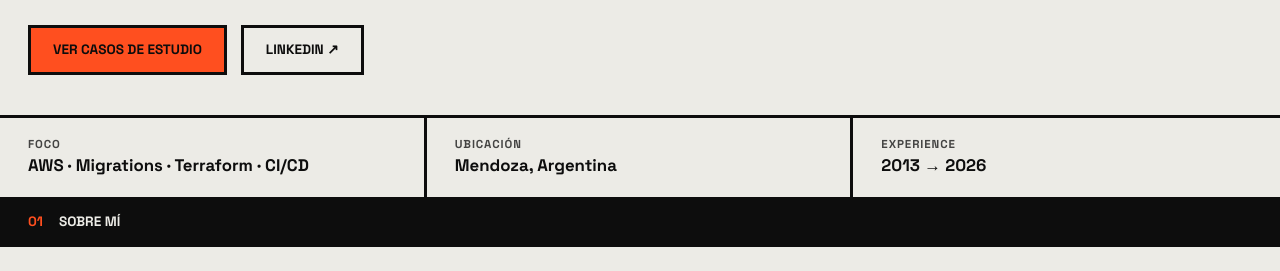
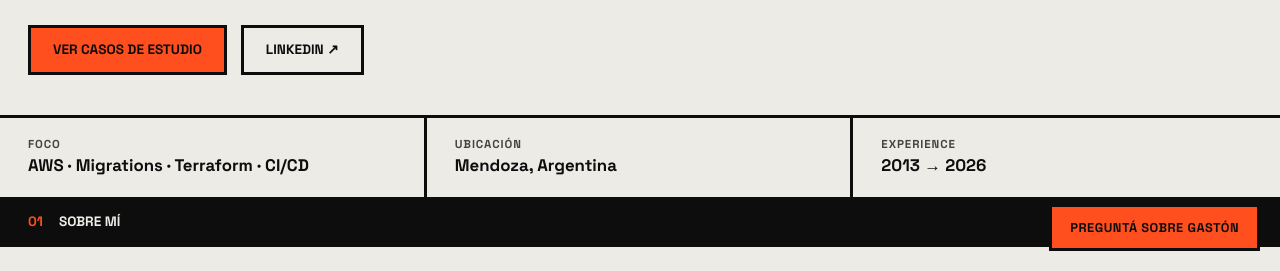
Before and after one commit to gastonfreireGit/gastonfreire, a plain HTML site: page index.html in a window 1280 px wide. Both pictures are taken after a click on the button "ES". Shown: the part 529-800 px from the top of the page. Drawn offline with Linux system fonts and the light colour scheme.

Commit message:
Add AI assistant chat widget

```diff
--- /dev/null
+++ b/chat.js
@@ -0,0 +1,149 @@
+(() => {
+  const API_URL = "https://93pz4yy8xd.execute-api.us-east-1.amazonaws.com/chat";
+  const T = {
+    en: {
+      open: "Ask about Gastón", title: "Ask about Gastón", ph: "Ask about my career, skills or certs…", send: "Send",
+      hello: "Hi! I'm an AI assistant that answers questions about Gastón's career, skills and certifications.",
+      starters: ["What migrations has Gastón done?", "What are his main AWS skills?", "How can I contact him?"],
+      limit: "The daily question limit was reached. Please reach out to Gastón on LinkedIn.",
+      error: "Something went wrong. Please try again in a moment.",
+    },
+    es: {
+      open: "Preguntá sobre Gastón", title: "Preguntá sobre Gastón", ph: "Preguntá sobre su carrera, skills o certificaciones…", send: "Enviar",
+      hello: "¡Hola! Soy un asistente de IA que responde preguntas sobre la carrera, skills y certificaciones de Gastón.",
+      starters: ["¿Qué migraciones hizo Gastón?", "¿Cuáles son sus skills principales en AWS?", "¿Cómo puedo contactarlo?"],
+      limit: "Se alcanzó el límite diario de preguntas. Escribile a Gastón por LinkedIn.",
+      error: "Algo salió mal. Probá de nuevo en un momento.",
+    },
+  };
+  const lang = () => (document.documentElement.lang === "es" ? "es" : "en");
+  const tr = (k) => T[lang()][k];
+
+  const css = `
+  .gfb-btn{position:fixed;right:20px;bottom:20px;z-index:50;font:700 .8rem "Space Grotesk",sans-serif;text-transform:uppercase;letter-spacing:.04em;padding:12px 18px;background:var(--hi);color:var(--hi-ink);border:3px solid var(--ink);cursor:pointer}
+  .gfb-btn:hover{background:var(--ink);color:var(--bg)}
+  .gfb-panel{position:fixed;right:20px;bottom:20px;z-index:60;width:min(380px,calc(100vw - 40px));height:min(560px,calc(100vh - 40px));display:none;flex-direction:column;background:var(--bg);color:var(--ink);border:3px solid var(--ink);font:15px/1.45 "Space Grotesk",sans-serif}
+  .gfb-panel.open{display:flex}
+  .gfb-head{display:flex;justify-content:space-between;align-items:center;padding:10px 14px;background:var(--ink);color:var(--bg);font-weight:700;text-transform:uppercase;font-size:.8rem}
+  .gfb-head button{background:none;border:0;color:inherit;font:inherit;cursor:pointer}
+  .gfb-log{flex:1;overflow:auto;padding:14px;display:flex;flex-direction:column;gap:10px}
+  .gfb-m{padding:8px 12px;border:2px solid var(--ink);max-width:88%;white-space:pre-wrap;word-wrap:break-word}
+  .gfb-m a{color:inherit;font-weight:700;text-decoration:underline}
+  .gfb-m.u{align-self:flex-end;background:var(--hi);color:var(--hi-ink)}
+  .gfb-chips{display:flex;flex-direction:column;gap:6px}
+  .gfb-chips button{text-align:left;background:none;color:inherit;border:2px solid var(--ink);padding:6px 10px;font:inherit;cursor:pointer}
+  .gfb-chips button:hover{background:var(--ink);color:var(--bg)}
+  .gfb-form{display:flex;border-top:3px solid var(--ink)}
+  .gfb-form input{flex:1;min-width:0;border:0;padding:12px 14px;background:var(--bg);color:var(--ink);font:inherit;outline:none}
+  .gfb-form button{border:0;border-left:3px solid var(--ink);background:var(--ink);color:var(--bg);padding:0 16px;font:700 .8rem "Space Grotesk",sans-serif;text-transform:uppercase;cursor:pointer}
+  .gfb-form button:disabled{opacity:.5}`;
+  const style = document.createElement("style");
+  style.textContent = css;
+  document.head.appendChild(style);
+
+  const el = (tag, cls, text) => {
+    const n = document.createElement(tag);
+    if (cls) n.className = cls;
+    if (text) n.textContent = text;
+    return n;
+  };
+
+  const btn = el("button", "gfb-btn");
+  const panel = el("div", "gfb-panel");
+  const head = el("div", "gfb-head");
+  const title = el("span");
+  const close = el("button", "", "✕");
+  close.setAttribute("aria-label", "Close");
+  head.append(title, close);
+  const log = el("div", "gfb-log");
+  log.setAttribute("aria-live", "polite");
+  const form = el("form", "gfb-form");
+  const input = el("input");
+  input.maxLength = 500;
+  const send = el("button");
+  send.type = "submit";
+  form.append(input, send);
+  panel.append(head, log, form);
+  document.body.append(btn, panel);
+
+  let history = [];
+  let busy = false;
+
+  const fill = (node, text) => {
+    node.textContent = "";
+    const clean = text.replace(/\[([^\]]+)\]\((https?:\/\/[^)\s]+)\)/g, "$2");
+    clean.split(/(https:\/\/[^\s)]+)/g).forEach((part) => {
+      if (/^https:\/\//.test(part)) {
+        const a = el("a", "", part.replace(/^https:\/\/(www\.)?/, "").replace(/\/$/, ""));
+        a.href = part; a.target = "_blank"; a.rel = "noopener noreferrer";
+        node.appendChild(a);
+      } else node.appendChild(document.createTextNode(part));
+    });
+  };
+
+  const add = (text, who) => {
+    const m = el("div", "gfb-m " + (who === "user" ? "u" : "a"));
+    fill(m, text);
+    log.appendChild(m);
+    log.scrollTop = log.scrollHeight;
+    return m;
+  };
+
+  function labels() {
+    btn.textContent = tr("open");
+    title.textContent = tr("title");
+    input.placeholder = tr("ph");
+    send.textContent = tr("send");
+  }
+
+  function intro() {
+    log.textContent = "";
+    history = [];
+    add(tr("hello"), "assistant");
+    const chips = el("div", "gfb-chips");
+    tr("starters").forEach((q) => {
+      const b = el("button", "", q);
+      b.type = "button";
+      b.onclick = () => ask(q);
+      chips.appendChild(b);
+    });
+    log.appendChild(chips);
+  }
+
+  async function ask(text) {
+    if (busy || !text.trim()) return;
+    busy = true;
+    send.disabled = true;
+    log.querySelector(".gfb-chips")?.remove();
+    add(text, "user");
+    history.push({ role: "user", content: text });
+    input.value = "";
+    const pending = add("…", "assistant");
+    try {
+      const r = await fetch(API_URL, {
+        method: "POST",
+        headers: { "content-type": "application/json" },
+        body: JSON.stringify({ messages: history.slice(-6) }),
+      });
+      if (r.status === 429) throw new Error("limit");
+      if (!r.ok) throw new Error("error");
+      const data = await r.json();
+      fill(pending, data.reply);
+      history.push({ role: "assistant", content: data.reply });
+    } catch (e) {
+      pending.textContent = e.message === "limit" ? tr("limit") : tr("error");
+      history.pop();
+    } finally {
+      busy = false;
+      send.disabled = false;
+      log.scrollTop = log.scrollHeight;
+    }
+  }
+
+  form.addEventListener("submit", (e) => { e.preventDefault(); ask(input.value); });
+  btn.onclick = () => { panel.classList.add("open"); btn.style.display = "none"; if (!log.children.length) intro(); input.focus(); };
+  close.onclick = () => { panel.classList.remove("open"); btn.style.display = ""; };
+  new MutationObserver(() => { labels(); if (log.children.length <= 2) intro(); })
+    .observe(document.documentElement, { attributes: true, attributeFilter: ["lang"] });
+  labels();
+})();
--- a/index.html
+++ b/index.html
@@ -40,5 +40,5 @@
 <section class="contact" id="contact"><h2 data-i18n="contact.title"></h2><p data-i18n="contact.text"></p><div class="btns"><a class="btn" href="https://www.linkedin.com/in/gaston-alejandro-freire/" target="_blank" rel="noopener noreferrer">LinkedIn ↗</a></div></section>
 </main>
 <footer><span>© <span id="year"></span> Gastón Freire</span><span>AWS · Migrations · Architecture</span></footer>
-<script src="content.js"></script><script src="script.js"></script>
+<script src="content.js"></script><script src="script.js"></script><script src="chat.js"></script>
 </body></html>
```
